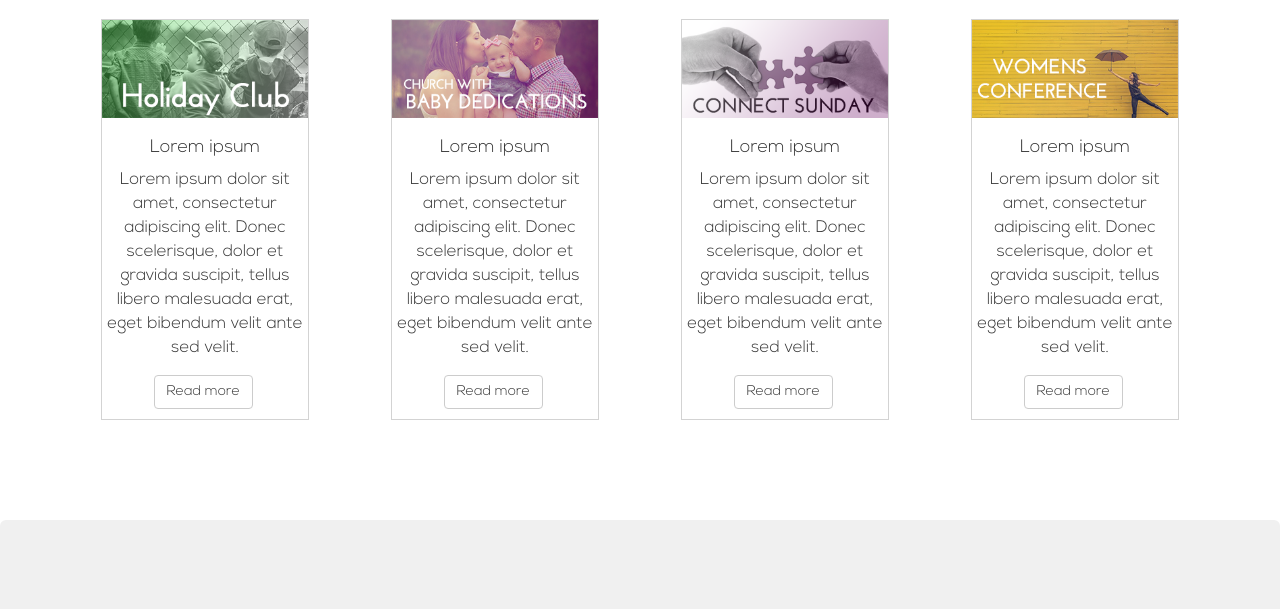
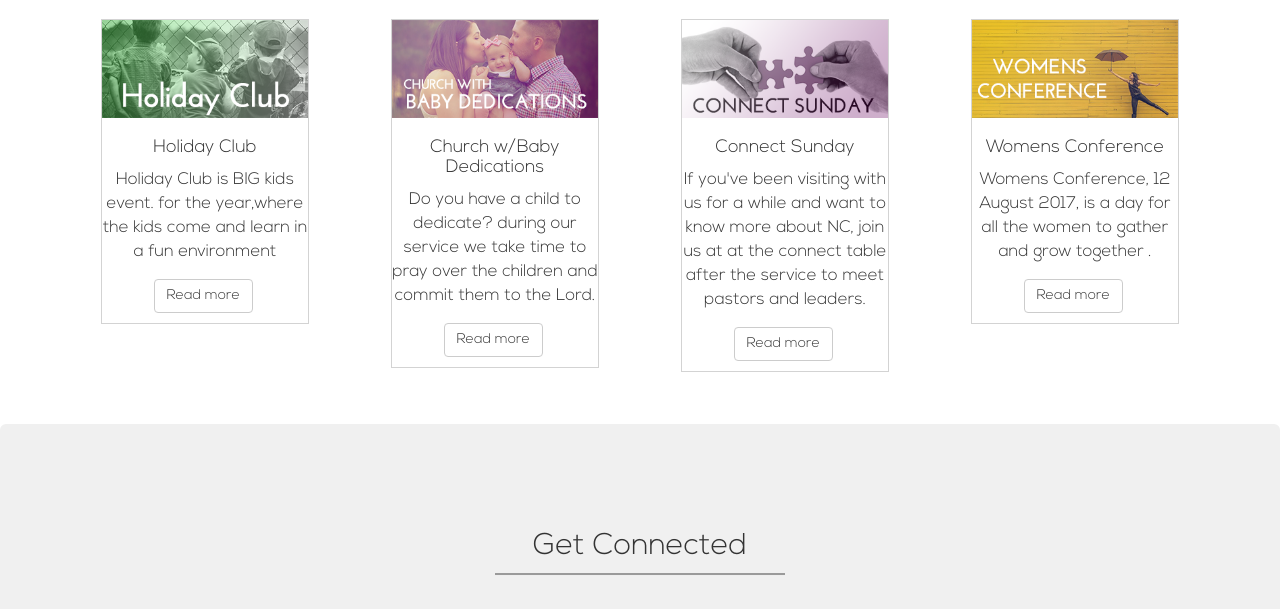
Before and after one commit to steichert/NC-Website, a plain HTML site: page home.html in a window 1280 px wide. Shown: the part 2900-3509 px from the top of the page. Drawn offline with Linux system fonts and the light colour scheme; some packages are replaced by stand-ins of ours; a web font is replaced by a local one.

Commit message:
write up
text in events cards

```diff
--- a/home.html
+++ b/home.html
@@ -113,8 +113,8 @@
                     <div class="card">
                         <img class="card-img-top" src="assets/images/HC card.png">
                         <div class="card-block">
-                            <h4 class="card-title">Lorem ipsum</h4>
-                            <p class="card-text" style="font-size: 120%">Lorem ipsum dolor sit amet, consectetur adipiscing elit. Donec scelerisque, dolor et gravida suscipit, tellus libero malesuada erat, eget bibendum velit ante sed velit.</p>
+                            <h4 class="card-title">Holiday Club</h4>
+                            <p class="card-text" style="font-size: 120%">Holiday Club is BIG kids event. for the year,where the kids come and learn in a fun environment</p>
                             <a href="#" class="btn btn-default">Read more</a>
                         </div>
                     </div>
@@ -123,8 +123,8 @@
                     <div class="card">
                         <img class="card-img-top" src="assets/images/Baby ded-card.png">
                         <div class="card-block">
-                            <h4 class="card-title">Lorem ipsum</h4>
-                            <p class="card-text" style="font-size: 120%">Lorem ipsum dolor sit amet, consectetur adipiscing elit. Donec scelerisque, dolor et gravida suscipit, tellus libero malesuada erat, eget bibendum velit ante sed velit.</p>
+                            <h4 class="card-title">Church w/Baby Dedications</h4>
+                            <p class="card-text" style="font-size: 120%">Do you have a child to dedicate? during our service we take time to pray over the children and commit them to the Lord.</p>
                             <a href="#" class="btn btn-default">Read more</a>
                         </div>
                     </div>
@@ -133,8 +133,8 @@
                     <div class="card">
                         <img class="card-img-top" src="assets/images/Connect-card.png">
                         <div class="card-block">
-                            <h4 class="card-title">Lorem ipsum</h4>
-                            <p class="card-text" style="font-size: 120%">Lorem ipsum dolor sit amet, consectetur adipiscing elit. Donec scelerisque, dolor et gravida suscipit, tellus libero malesuada erat, eget bibendum velit ante sed velit.</p>
+                            <h4 class="card-title">Connect Sunday</h4>
+                            <p class="card-text" style="font-size: 120%">If you've been visiting with us for a while and want to know more about NC, join us at at the connect table after the service to meet pastors and leaders.</p>
                             <a href="#" class="btn btn-default">Read more</a>
                         </div>
                     </div>
@@ -143,8 +143,8 @@
                     <div class="card">
                         <img class="card-img-top" src="assets/images/WE-card.png">
                         <div class="card-block">
-                            <h4 class="card-title">Lorem ipsum</h4>
-                            <p class="card-text" style="font-size: 120%">Lorem ipsum dolor sit amet, consectetur adipiscing elit. Donec scelerisque, dolor et gravida suscipit, tellus libero malesuada erat, eget bibendum velit ante sed velit.</p>
+                            <h4 class="card-title">Womens Conference</h4>
+                            <p class="card-text" style="font-size: 120%">Womens Conference, 12 August 2017, is a day for all the women to gather and grow together .</p>
                             <a href="#" class="btn btn-default">Read more</a>
                         </div>
                     </div>
```
